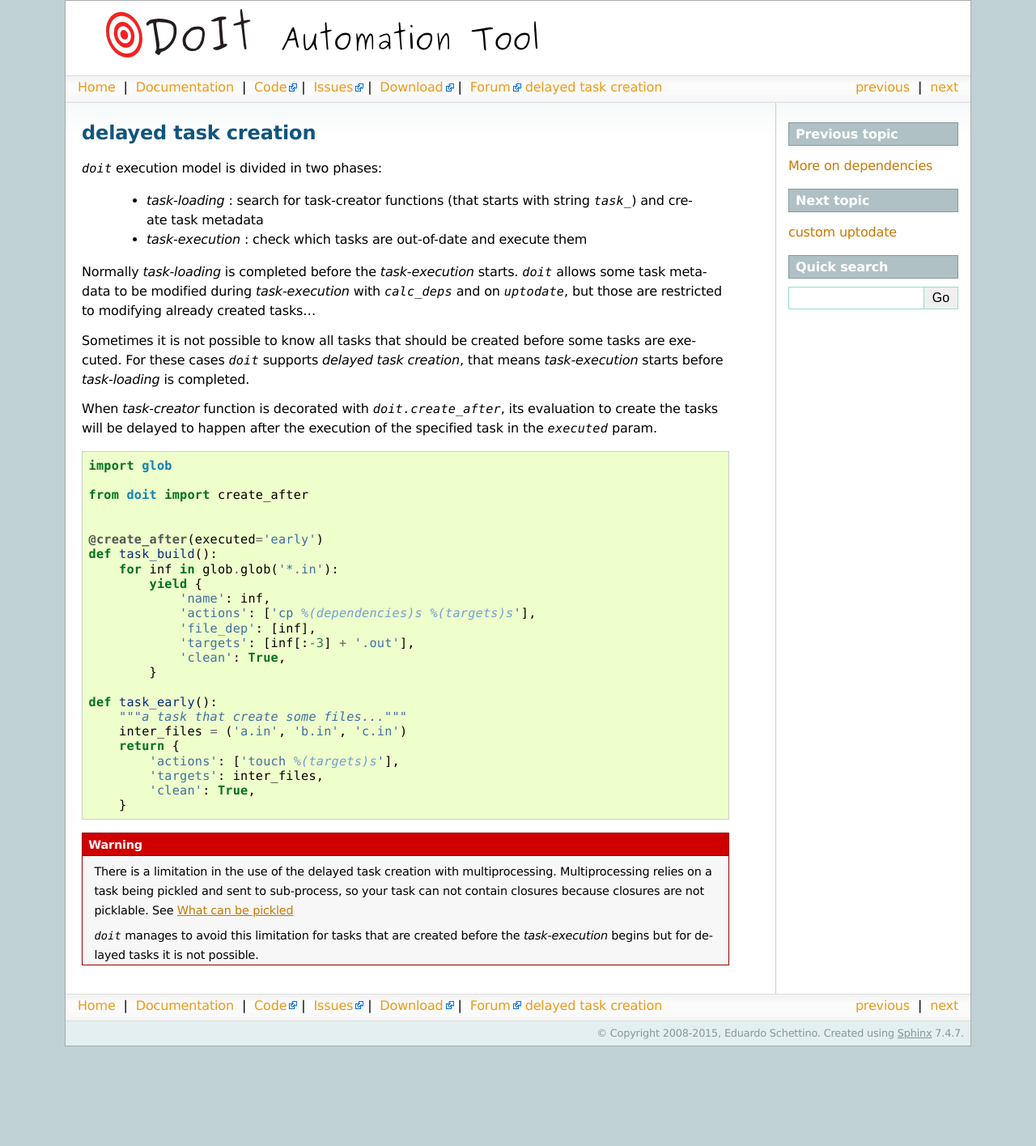
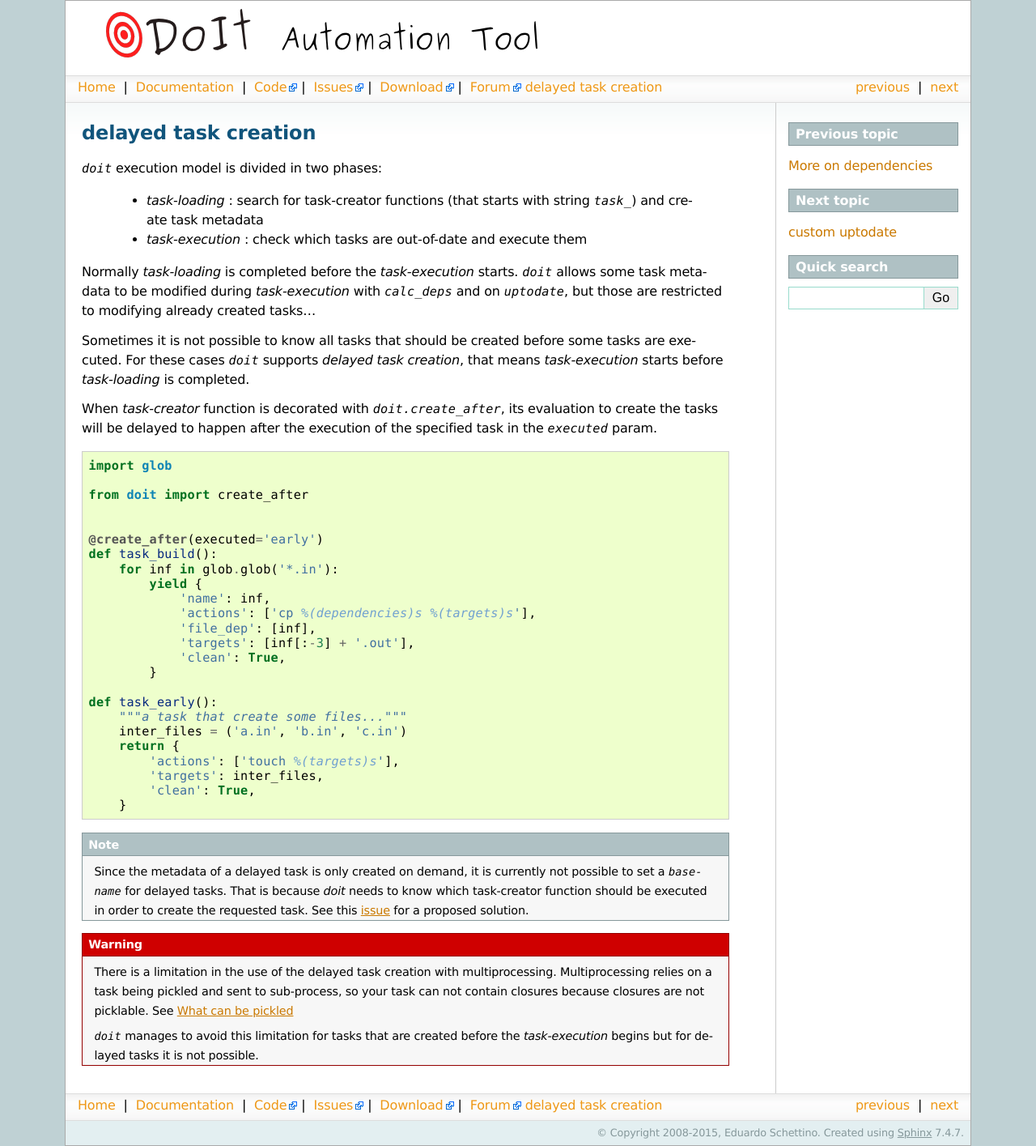
Before and after one commit to pydoit/doit, a Sphinx documentation site: the page built from doc/delayed.rst, in a window 1280 px wide. Shown: the whole page at 81% size. Built offline with Sphinx 7.4.7, drawn with Linux system fonts in a browser that asks for light colours; before the commit the page ends 1292 px from its top, so only the background shows below that.

Commit message:
add note about use `basename` on delayed task creation.

```diff
--- a/doc/delayed.rst
+++ b/doc/delayed.rst
@@ -26,6 +26,14 @@ execution of the specified task in the `executed` param.
 .. literalinclude:: tutorial/delayed.py
 
 
+.. note::
+
+   Since the metadata of a delayed task is only created on demand,
+   it is currently not possible to set a `basename` for delayed tasks.
+   That is because *doit* needs to know which task-creator function should be
+   executed in order to create the requested task. See this
+   `issue <https://github.com/pydoit/doit/issues/30>`_ for a proposed solution.
+
 .. warning::
 
    There is a limitation in the use of the delayed task creation with
```
